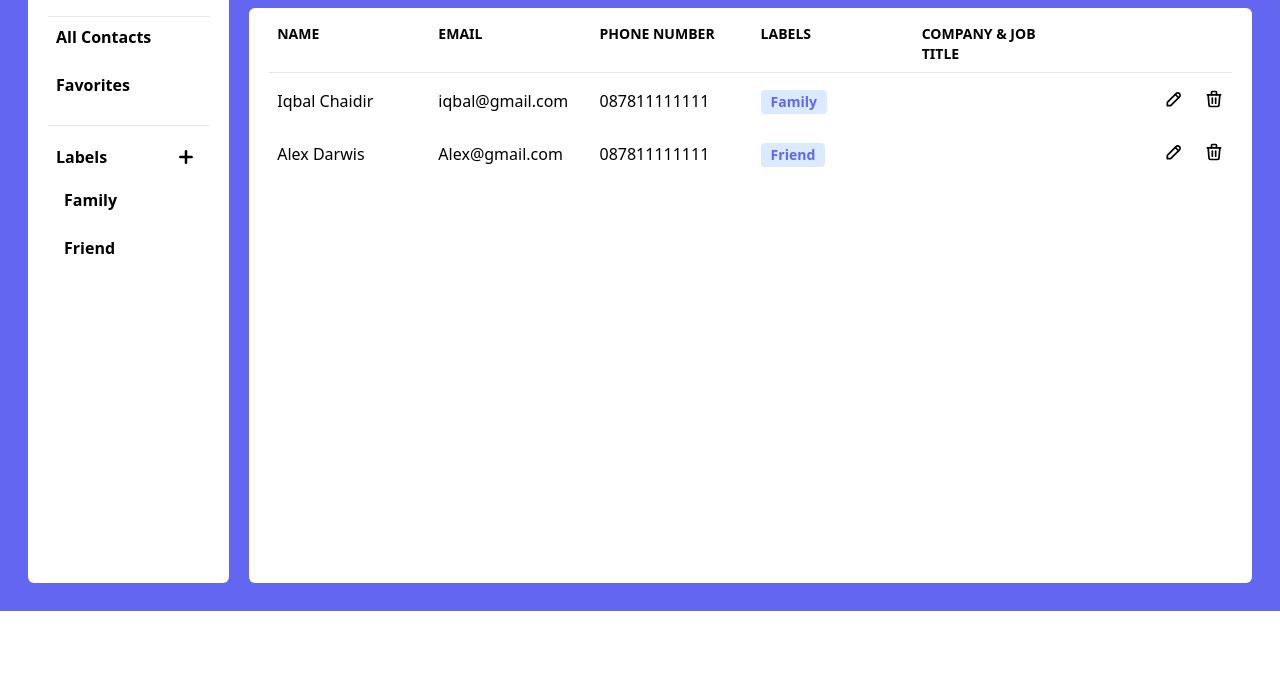
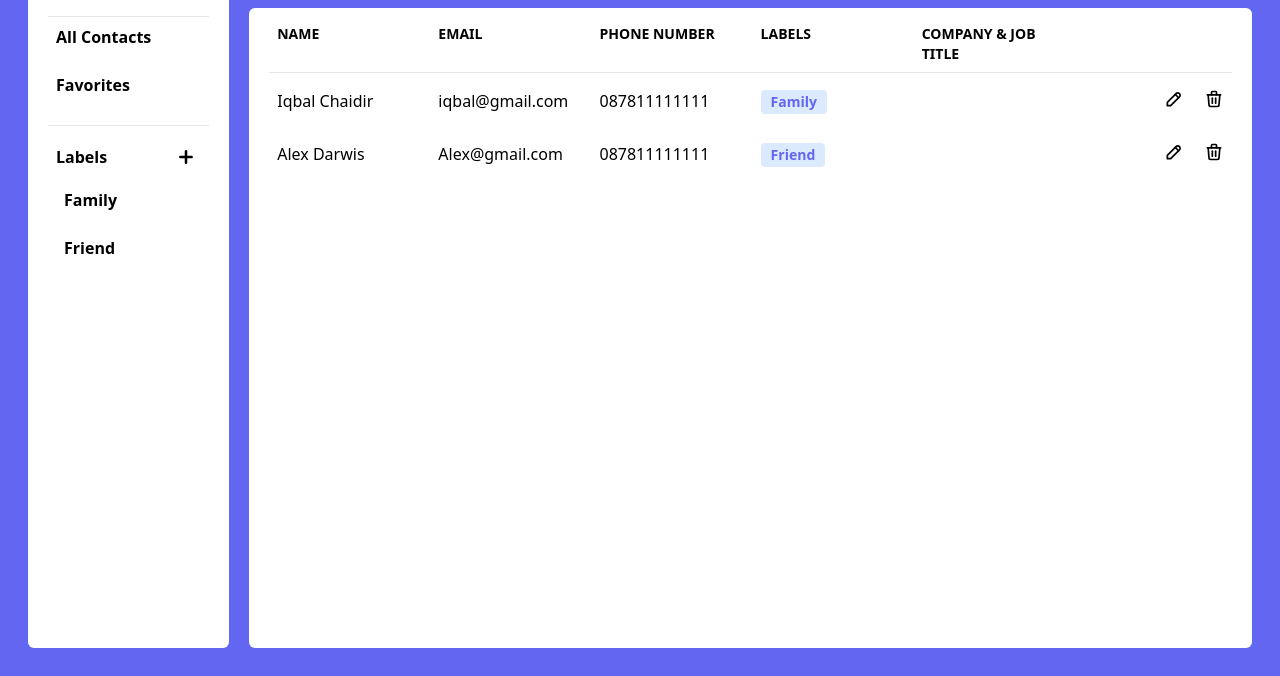
Before and after one commit to IQchaidir/kontaku, a website: page index.html in a window 1280 px wide. Shown: the part 124-800 px from the top of the page. Drawn offline with nearby package versions, Linux system fonts and the light colour scheme; files that its build step writes are made by us from their sources.

Commit message:
feat: fix ui main

```diff
--- a/index.html
+++ b/index.html
@@ -4,10 +4,10 @@
         <meta charset="UTF-8" />
         <meta name="viewport" content="width=device-width, initial-scale=1.0" />
         <link rel="stylesheet" href="dist/style.css" />
-        <title>Kontaku</title>
+        <title>KONTAKU</title>
     </head>
     <body>
-        <div class="flex bg-indigo-500 p-7 gap-5">
+        <div class="flex bg-indigo-500 h-screen p-7 gap-5">
             <nav class="bg-white rounded-md w-1/6 p-5 font-semibold">
                 <button class="bg-indigo-500 rounded-md w-full p-2 text-white text-lg font-semibold">
                     <a href="/create-contact/">Add New Contact</a>
@@ -57,7 +57,7 @@
                         <input type="text" placeholder="Search Contact" class="w-60 h-8 rounded-sm" />
                     </div>
                 </header>
-                <main class="container bg-white rounded-md min-h-[575px]">
+                <main class="bg-white rounded-md h-full overflow-y-auto">
                     <section class="px-5 py-2">
                         <div class="border-b text-sm font-bold p-2 grid grid-cols-6 gap-5">
                             <div>NAME</div>
--- a/index.js
+++ b/index.js
@@ -93,7 +93,7 @@ const openDesk = (contact) => {
               </div>
           </div>
         </div>
-        <h2 class="text-xl mt-5 font-semibold">Detail Contact</h2>
+        <h2 class="text-xl mt-5 font-semibold">Detail Contact :</h2>
         <div class="flex items-center gap-2 mt-3">
           <svg
               xmlns="http://www.w3.org/2000/svg"
@@ -124,7 +124,7 @@ const openDesk = (contact) => {
             <path fill="#222" d="M32 38.08a8.51 8.51 0 0 1-5.13-1.71L3.52 18.71a1.5 1.5 0 1 1 1.81-2.39L28.68 34a5.55 5.55 0 0 0 6.64 0l23.35-17.68a1.5 1.5 0 1 1 1.81 2.39L37.13 36.37A8.51 8.51 0 0 1 32 38.08Z"></path>
             <path fill="#222" d="M4.17 49.14a1.5 1.5 0 0 1-1-2.62l18.4-16.41a1.5 1.5 0 0 1 2 2.24L5.17 48.76a1.46 1.46 0 0 1-1 .38zm55.66 0a1.46 1.46 0 0 1-1-.38l-18.4-16.41a1.5 1.5 0 1 1 2-2.24l18.39 16.41a1.5 1.5 0 0 1-1 2.62z"></path>
           </svg>
-          <div class="text-xl ">${contact.email}</div>
+          <div class="text-xl">${contact.email}</div>
         </div>
         <p class="text-xl">Phone: ${contact.phone}</p>
     </div>
```
